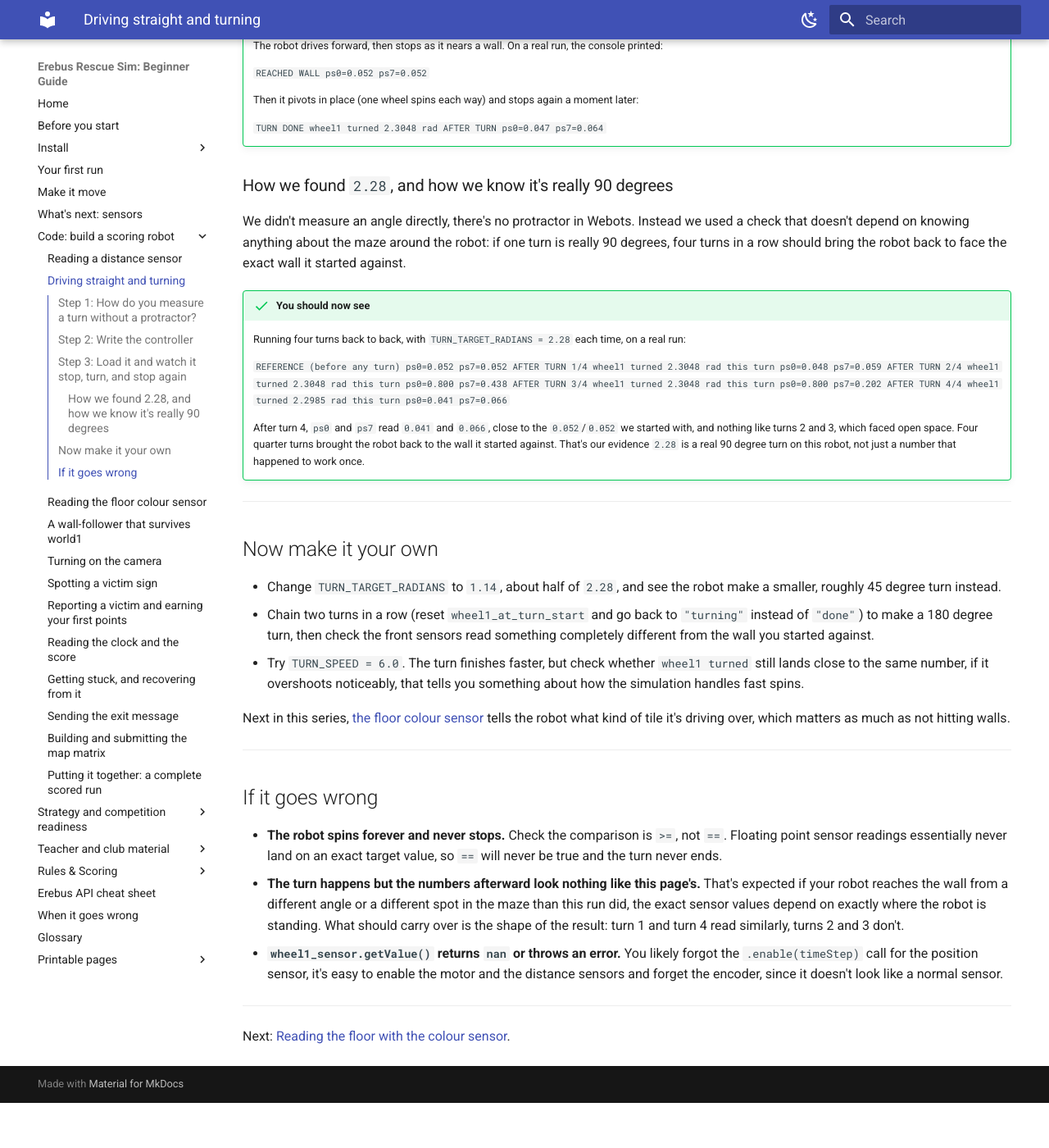
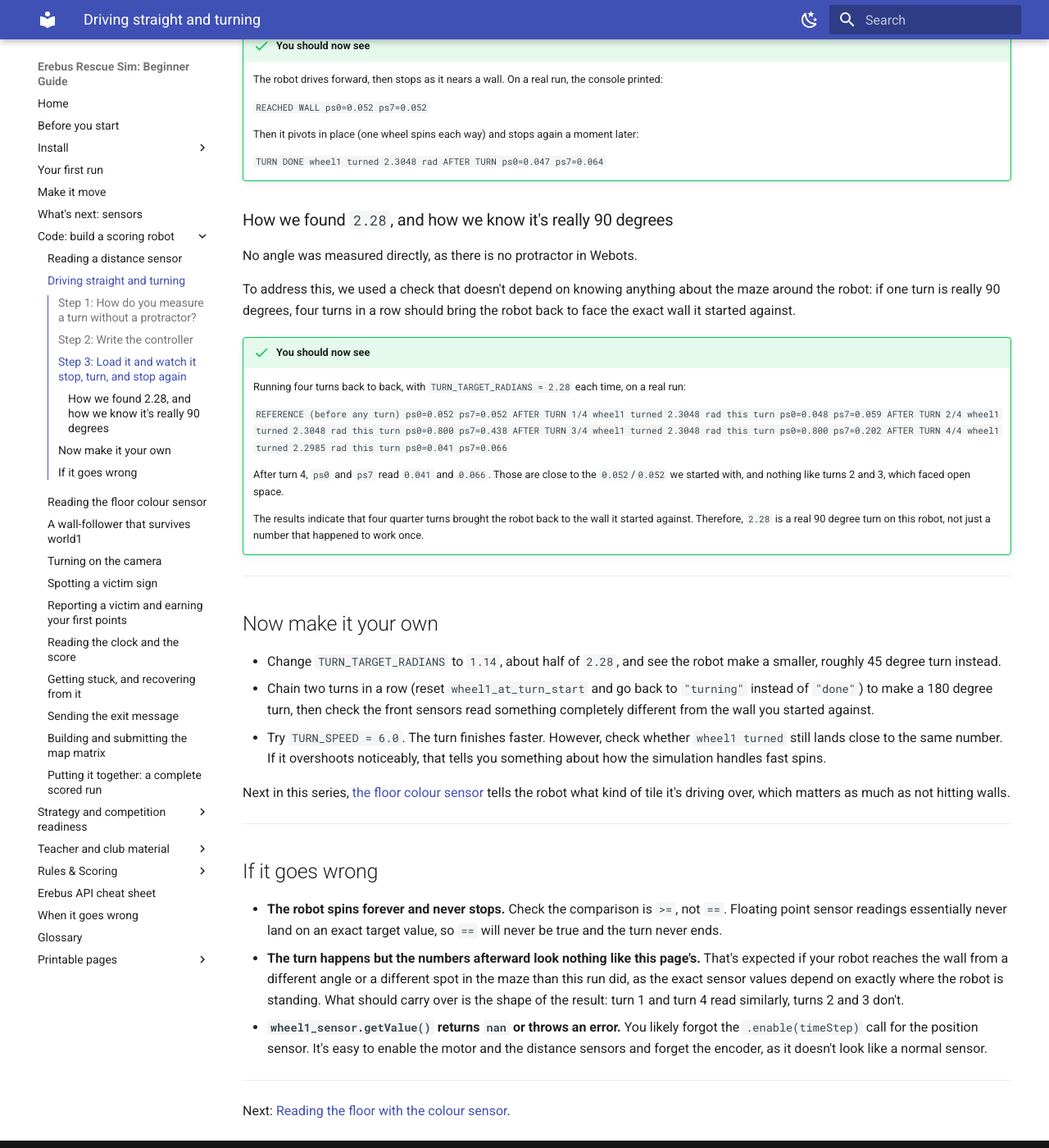
Before and after one commit to talkingj/rcja-rescue-sim-resources, an MkDocs documentation site: the page built from docs/code-driving.md, in a window 1280 px wide and 1400 px high, scrolled down 2205 px. Shown: the whole window at 82% size. Built offline with MkDocs 1.6.1 and Material for MkDocs 9.7.7, drawn with Linux system fonts in a browser that asks for light colours; before the commit the page ends 3550 px from its top, so only the background shows below that; some of the changed text lies outside the part shown.

Commit message:
style: rewrite code-driving.md in guide voice
Splices fixed: 2. Connectors added: 4. Purpose-first openers: 1 -> 3.
Spelling: already AU, no changes needed.
Preservation gate: pass (code blocks, numbers, links, admonitions intact).

````diff
--- a/docs/code-driving.md
+++ b/docs/code-driving.md
@@ -1,8 +1,10 @@
 # Driving straight and turning a known amount
 
-[Reading a distance sensor](code-sensors.md) watched the robot drive into a wall with no steering
-at all. This page fixes that: you'll make the robot stop before it hits the wall, then turn a
-measured 90 degrees using its wheel sensors, not a guess. It takes about 20 minutes.
+[Reading a distance sensor](code-sensors.md) left the robot driving into a wall with no steering at
+all.
+
+To fix that, this page has you stop the robot before it makes contact, then turn a measured 90
+degrees using its wheel sensors rather than a guess. It takes about 20 minutes.
 
 !!! note "What you're building"
     A controller that drives straight, stops when a wall is close, turns a measured quarter turn,
@@ -14,18 +16,19 @@ measured 90 degrees using its wheel sensors, not a guess. It takes about 20 minu
 
 Each wheel motor has a matching **position sensor** (an encoder), named `wheel1 sensor` and
 `wheel2 sensor`. It reports how far that wheel has spun, in radians, since the controller started.
-It only ever counts up (or down), it never resets on its own.
+The count only ever runs up or down, and it never resets on its own.
 
-To turn the robot in place, spin the wheels in opposite directions: one forward, one backward. The
-robot pivots roughly around its own centre instead of driving forward. How far it turns depends on
-how far the wheels have spun, which is exactly what the position sensor measures. So the plan is:
+To turn the robot on the spot, you spin the wheels in opposite directions: one forward, one
+backward. The robot then pivots roughly around its own centre instead of driving forward. How far
+it turns depends on how far the wheels have spun, which is exactly what the position sensor
+measures. Therefore, the plan is:
 
 1. Remember what the wheel sensor reads right before the turn starts.
 2. Spin the wheels in opposite directions.
 3. Stop once the sensor has moved a target amount away from where it started.
 
-That target amount is a real number you have to find out empirically, it depends on the robot's
-wheel size and how far apart the wheels are. Step 3 shows how we found it.
+That target amount is a number you have to find empirically, as it depends on the robot's wheel
+size and how far apart the wheels are. Step 3 shows how we found it.
 
 ---
 
@@ -114,9 +117,11 @@ in this exact build, using the check in Step 3. Save the file.
 
 ### How we found `2.28`, and how we know it's really 90 degrees
 
-We didn't measure an angle directly, there's no protractor in Webots. Instead we used a check that
-doesn't depend on knowing anything about the maze around the robot: if one turn is really 90
-degrees, four turns in a row should bring the robot back to face the exact wall it started against.
+No angle was measured directly, as there is no protractor in Webots.
+
+To address this, we used a check that doesn't depend on knowing anything about the maze around the
+robot: if one turn is really 90 degrees, four turns in a row should bring the robot back to face
+the exact wall it started against.
 
 !!! success "You should now see"
     Running four turns back to back, with `TURN_TARGET_RADIANS = 2.28` each time, on a real run:
@@ -129,10 +134,12 @@ degrees, four turns in a row should bring the robot back to face the exact wall
     AFTER TURN 4/4 wheel1 turned 2.2985 rad this turn  ps0=0.041 ps7=0.066
     ```
 
-    After turn 4, `ps0` and `ps7` read `0.041` and `0.066`, close to the `0.052`/`0.052` we started
-    with, and nothing like turns 2 and 3, which faced open space. Four quarter turns brought the
-    robot back to the wall it started against. That's our evidence `2.28` is a real 90 degree turn
-    on this robot, not just a number that happened to work once.
+    After turn 4, `ps0` and `ps7` read `0.041` and `0.066`. Those are close to the `0.052`/`0.052`
+    we started with, and nothing like turns 2 and 3, which faced open space.
+
+    The results indicate that four quarter turns brought the robot back to the wall it started
+    against. Therefore, `2.28` is a real 90 degree turn on this robot, not just a number that
+    happened to work once.
 
 ---
 
@@ -143,9 +150,9 @@ degrees, four turns in a row should bring the robot back to face the exact wall
 - Chain two turns in a row (reset `wheel1_at_turn_start` and go back to `"turning"` instead of
   `"done"`) to make a 180 degree turn, then check the front sensors read something completely
   different from the wall you started against.
-- Try `TURN_SPEED = 6.0`. The turn finishes faster, but check whether `wheel1 turned` still lands
-  close to the same number, if it overshoots noticeably, that tells you something about how the
-  simulation handles fast spins.
+- Try `TURN_SPEED = 6.0`. The turn finishes faster. However, check whether `wheel1 turned` still
+  lands close to the same number. If it overshoots noticeably, that tells you something about how
+  the simulation handles fast spins.
 
 Next in this series, [the floor colour sensor](code-colour.md) tells the robot what kind of tile
 it's driving over, which matters as much as not hitting walls.
@@ -159,11 +166,11 @@ it's driving over, which matters as much as not hitting walls.
   and the turn never ends.
 - **The turn happens but the numbers afterward look nothing like this page's.** That's expected if
   your robot reaches the wall from a different angle or a different spot in the maze than this run
-  did, the exact sensor values depend on exactly where the robot is standing. What should carry
+  did, as the exact sensor values depend on exactly where the robot is standing. What should carry
   over is the shape of the result: turn 1 and turn 4 read similarly, turns 2 and 3 don't.
 - **`wheel1_sensor.getValue()` returns `nan` or throws an error.** You likely forgot the
-  `.enable(timeStep)` call for the position sensor, it's easy to enable the motor and the distance
-  sensors and forget the encoder, since it doesn't look like a normal sensor.
+  `.enable(timeStep)` call for the position sensor. It's easy to enable the motor and the distance
+  sensors and forget the encoder, as it doesn't look like a normal sensor.
 
 ---
 
````
